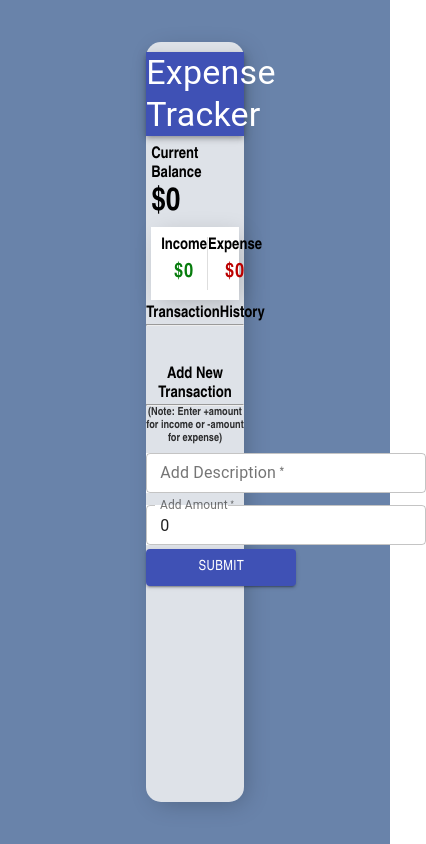
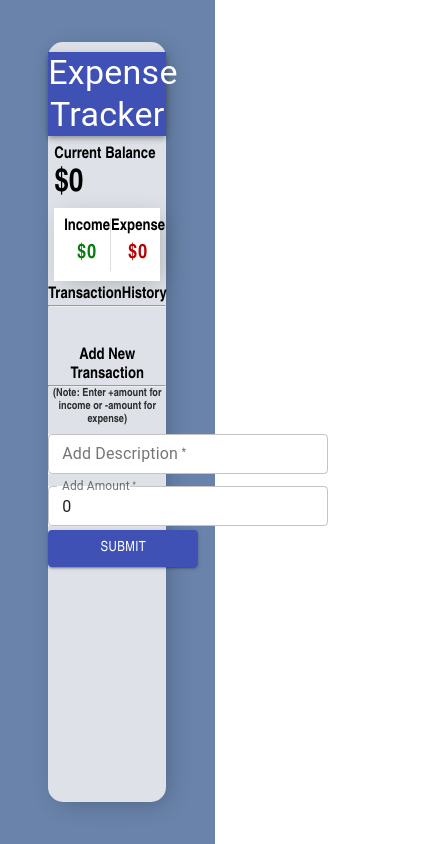
Before and after one commit to baigsaleem/expense-tracker-app, a React (Create React App) app: page / in a window 390 px wide. Shown: the whole page, 426 px wide, since content can reach past the window. Built offline with nearby package versions, Linux system fonts and the light colour scheme.

Commit message:
Update App.css
added media query to display fine of small screens

```diff
--- a/src/App.css
+++ b/src/App.css
@@ -1,4 +1,3 @@
-
 *{
   box-sizing: border-box;
   padding: 0;
@@ -191,3 +190,12 @@
   opacity: 80%;
   font-weight: bold;
 }
+
+@media (max-width:768px){
+  .main_div{
+    width: 55%;
+  }
+  .center_div{
+    width: 55%;
+  }
+}
```
